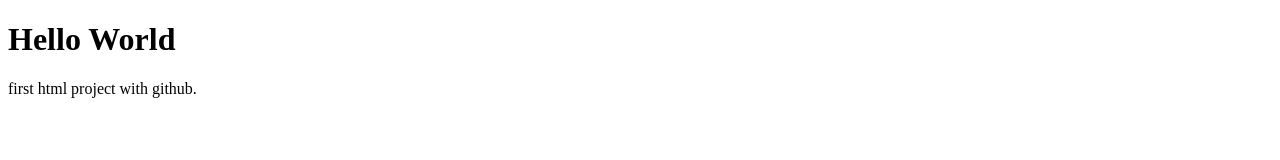
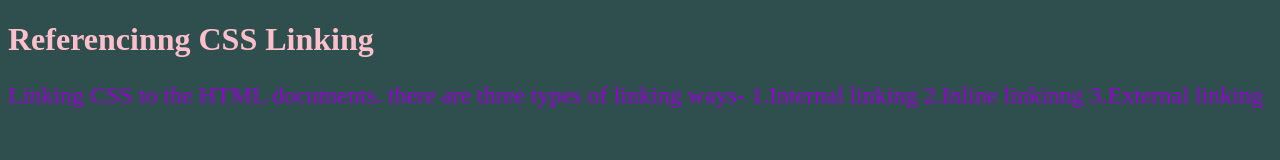
Before and after one commit to Amruta301997/HelloWorld, a plain HTML site: page index.html in a window 1280 px wide. Drawn offline with Linux system fonts and the light colour scheme.

Commit message:
commit referncing CSS linking

```diff
--- a/index.html
+++ b/index.html
@@ -2,10 +2,17 @@
 <html lang="en">
     <head>
         <meta charset="UTF-8" />
-        <title>HELLO WORLD!!</title>
+        <title>External Stylesheet</title>
+        <link rel="Stylesheet" href="style.css">
     </head>
+
 <body>
-<h1>Hello World</h1>
-<p>first html project with github.</p>
+<h1 class="heading">Referencinng CSS Linking </h1>
+    <p class="awesome"> Linking CSS to the HTML documents. there are three types of linking ways-
+    1.Internal linking
+    2.Inline linkinng
+    3.External linking
+
+    </p>
 </body>
 </html>
--- /dev/null
+++ b/style.css
@@ -0,0 +1,10 @@
+body{
+    background-color: darkslategrey;
+}
+.heading{
+    color: pink;
+}
+.awesome{
+    color:darkviolet;
+    font-size: 24px;
+}
```
Also changed, not shown: Screenshot 2021-11-29 162750.jpg (added).
